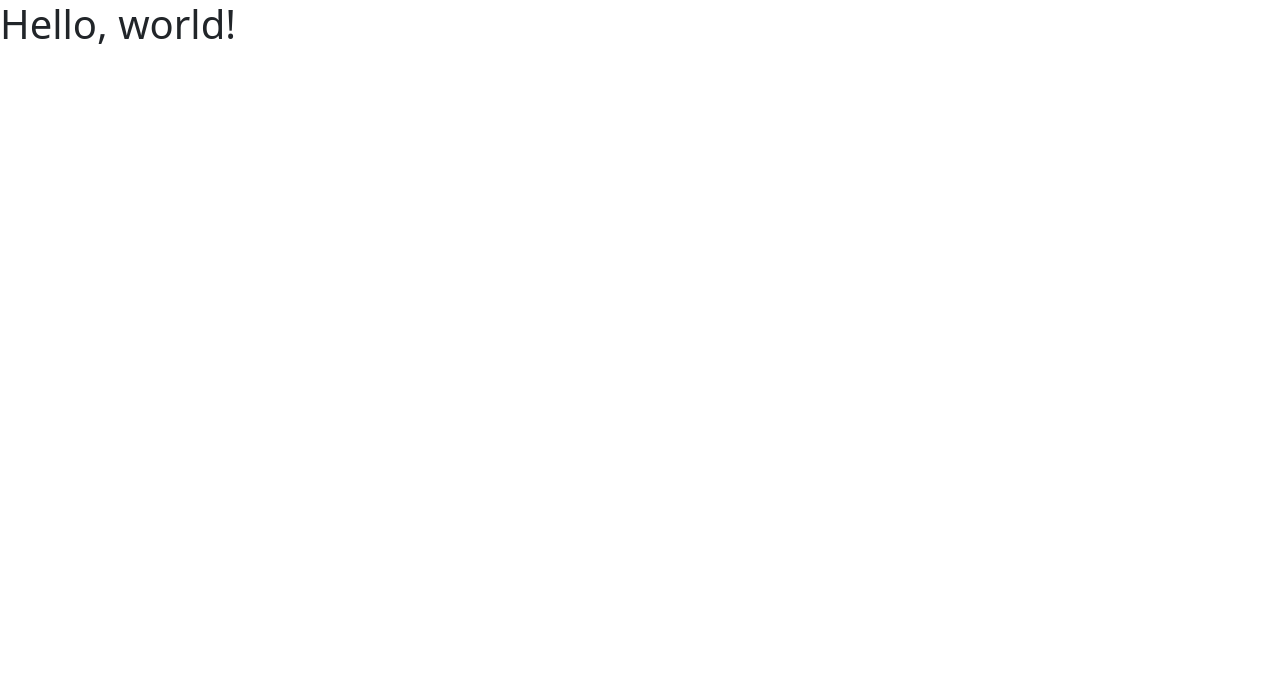
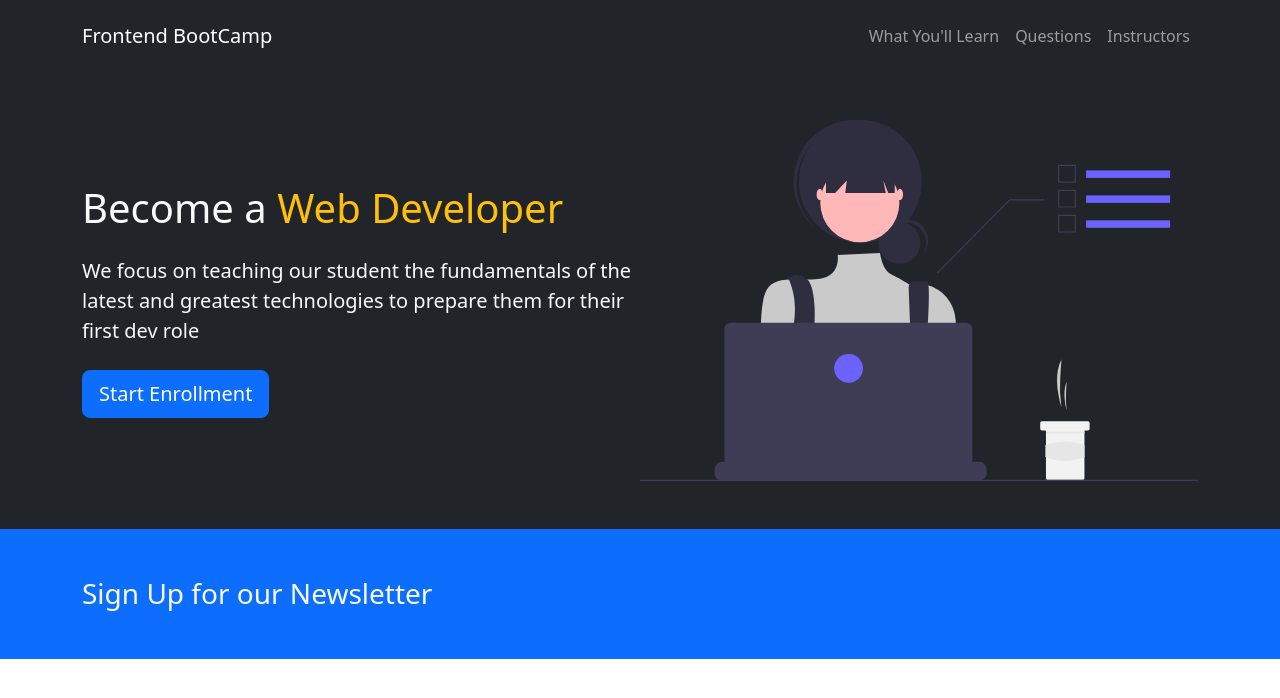
Before and after one commit to pre22/Bootstrap-projects, a plain HTML site: page clone_one/index.html in a window 1280 px wide. Drawn offline with nearby package versions, Linux system fonts and the light colour scheme.

Commit message:
template: working on landing page

```diff
--- a/clone_one/index.html
+++ b/clone_one/index.html
@@ -3,11 +3,63 @@
   <head>
     <meta charset="utf-8">
     <meta name="viewport" content="width=device-width, initial-scale=1">
-    <title>Bootstrap demo</title>
+    <title>Frontend BootCamp</title>
     <link href="https://cdn.jsdelivr.net/npm/bootstrap@5.2.3/dist/css/bootstrap.min.css" rel="stylesheet" integrity="sha384-rbsA2VBKQhggwzxH7pPCaAqO46MgnOM80zW1RWuH61DGLwZJEdK2Kadq2F9CUG65" crossorigin="anonymous">
   </head>
   <body>
-    <h1>Hello, world!</h1>
+    <!-- Nav Bar Section  -->
+    <nav class="navbar navbar-expand-lg bg-dark navbar-dark py-3">
+        <div class="container">
+            <a href="#" class="navbar-brand">Frontend BootCamp</a>
+
+            <button class="navbar-toggler" type="button" data-bs-toggle="collapse" data-bs-target="#navmenu">
+                <span class="navbar-toggler-icon"></span>
+            </button>
+
+            <div class="collapse navbar-collapse" id="#navmenu">
+                <ul class="navbar-nav ms-auto">
+                    <li class="nav-item">
+                        <a href="#learn" class="nav-link">What You'll Learn</a>
+                    </li>
+
+                    <li class="nav-item">
+                        <a href="#questions" class="nav-link">Questions</a>
+                    </li>
+
+                    <li class="nav-item">
+                        <a href="#instructors" class="nav-link">Instructors</a>
+                    </li>
+                </ul>
+            </div>
+        </div>
+    </nav>
+
+    <!-- Showcase -->
+    <section class="bg-dark text-light p-5 text-center text-sm-start">
+        <div class="container">
+            <div class="d-sm-flex align-items-center justify-content-between">
+                <div>
+                    <h1>Become a <span class="text-warning">Web Developer</span></h1>
+                    <p class="lead my-4">
+                        We focus on teaching our student the fundamentals of the latest and greatest technologies to prepare them for their first dev role
+                    </p>
+                    <button class="btn btn-primary btn-lg">Start Enrollment</button>
+                </div>
+                <img class="img-fluid w-50 d-none d-sm-block" src="/img/showcase.svg" alt="">
+            </div>
+        </div>
+
+    </section>
+
+    <!-- Newsletter -->
+    <section class="bg-primary text-light p-5">
+        <div class="container">
+            <div class="d-md-flex justify-content-between align-items-center">
+                <h3 class="mb-3 mb-md-0">Sign Up for our Newsletter</h3>
+            </div>
+        </div>
+    </section>
+
     <script src="https://cdn.jsdelivr.net/npm/bootstrap@5.2.3/dist/js/bootstrap.bundle.min.js" integrity="sha384-kenU1KFdBIe4zVF0s0G1M5b4hcpxyD9F7jL+jjXkk+Q2h455rYXK/7HAuoJl+0I4" crossorigin="anonymous"></script>
   </body>
 </html>
```
